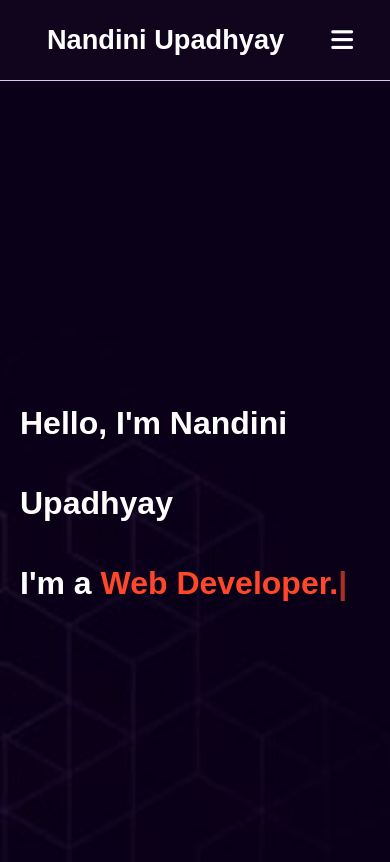
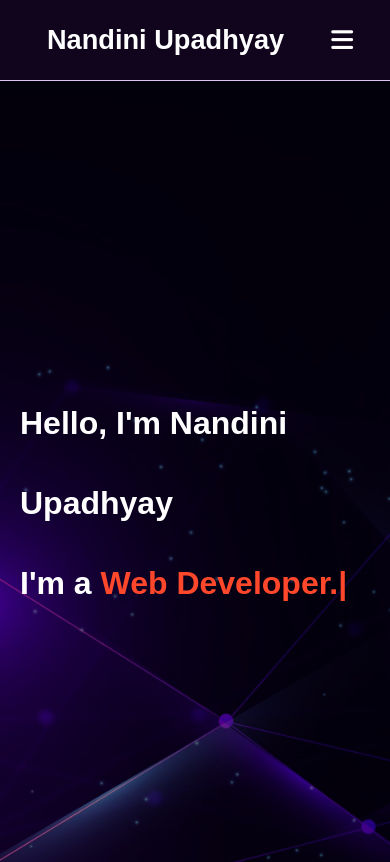
Before and after one commit to nandini2727/nandini.github.io, a plain HTML site: page index.html in a window 390 px wide. Shown: the top 862 px of the page. Drawn offline with nearby package versions, Linux system fonts and the light colour scheme.

Commit message:
Minor Commit

```diff
--- a/index.html
+++ b/index.html
@@ -25,7 +25,7 @@
     <section id="sec1">
             <div id="intro">
                 <p>Hello, I'm Nandini Upadhyay</p>
-                <p>I'm a <span id="element">Web Developer</span></p>
+                <p>I'm a <span id="element"></span></p>
             </div>
             <div id="image1"></div>
     </section>
@@ -170,7 +170,7 @@
       <script>
           var typed = new Typed('#element', {
             strings: ['Web Designer.','Web Developer.'],
-             typeSpeed: 30, smartBackspace:false,typeSpeed:80,backSpeed:80
+             smartBackspace:false,typeSpeed:80,backSpeed:80,loop:true
           });
         </script>
 </body>
--- a/style.css
+++ b/style.css
@@ -300,15 +300,14 @@ html{
 .fa-solid{
     display:none;
 }
-@media (max-width:900px),(min-width:600px){
 
-}
-@media (max-width:600px){
+@media (max-width:900px){
     #logo{
         font-size: 1.7rem;
     }
     #sec1{
-        background-image: url(assets/backgroundphone.jpg);
+        background-image: url(assets/background1mobile.jpg);
+
     }
     #image1{
         display: none;
```
Also changed, not shown: assets/background1mobile.jpg (added), assets/backgroundphone.jpg (deleted).
